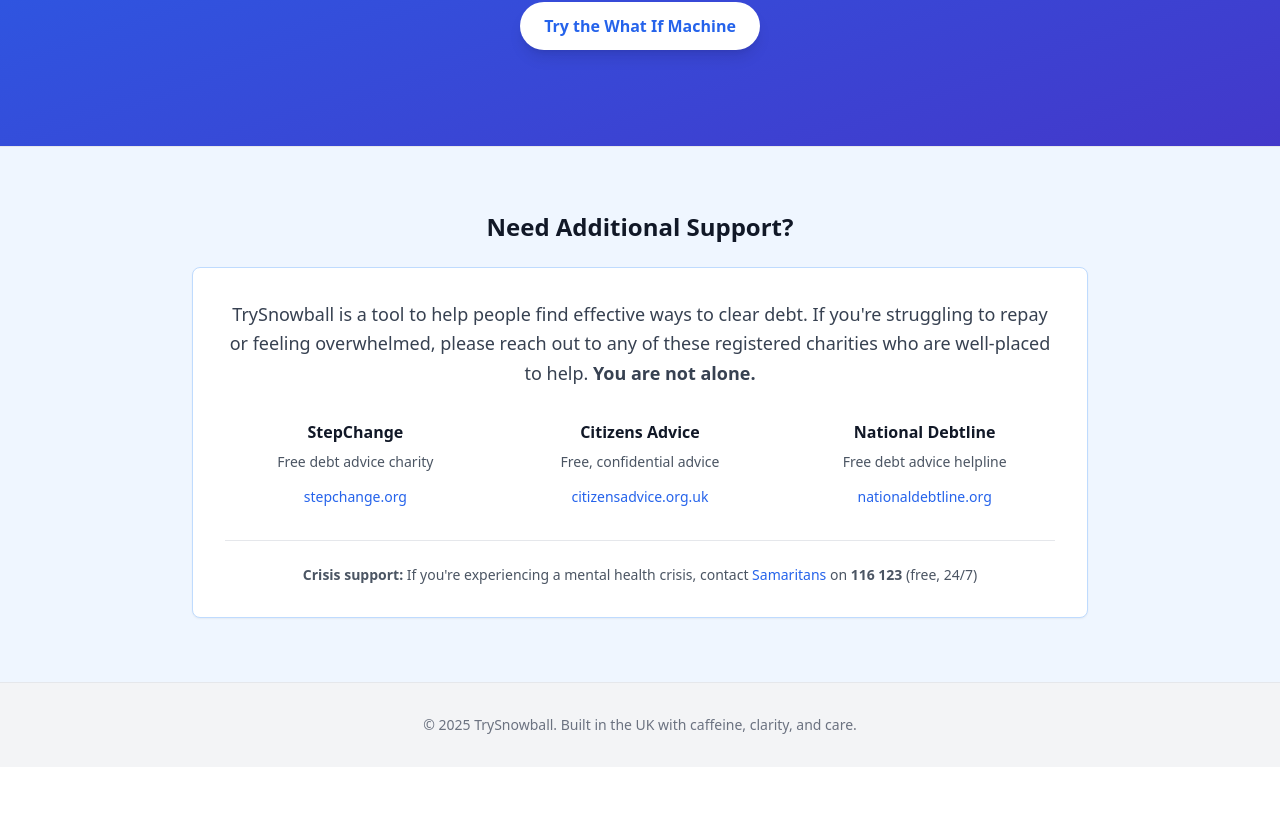
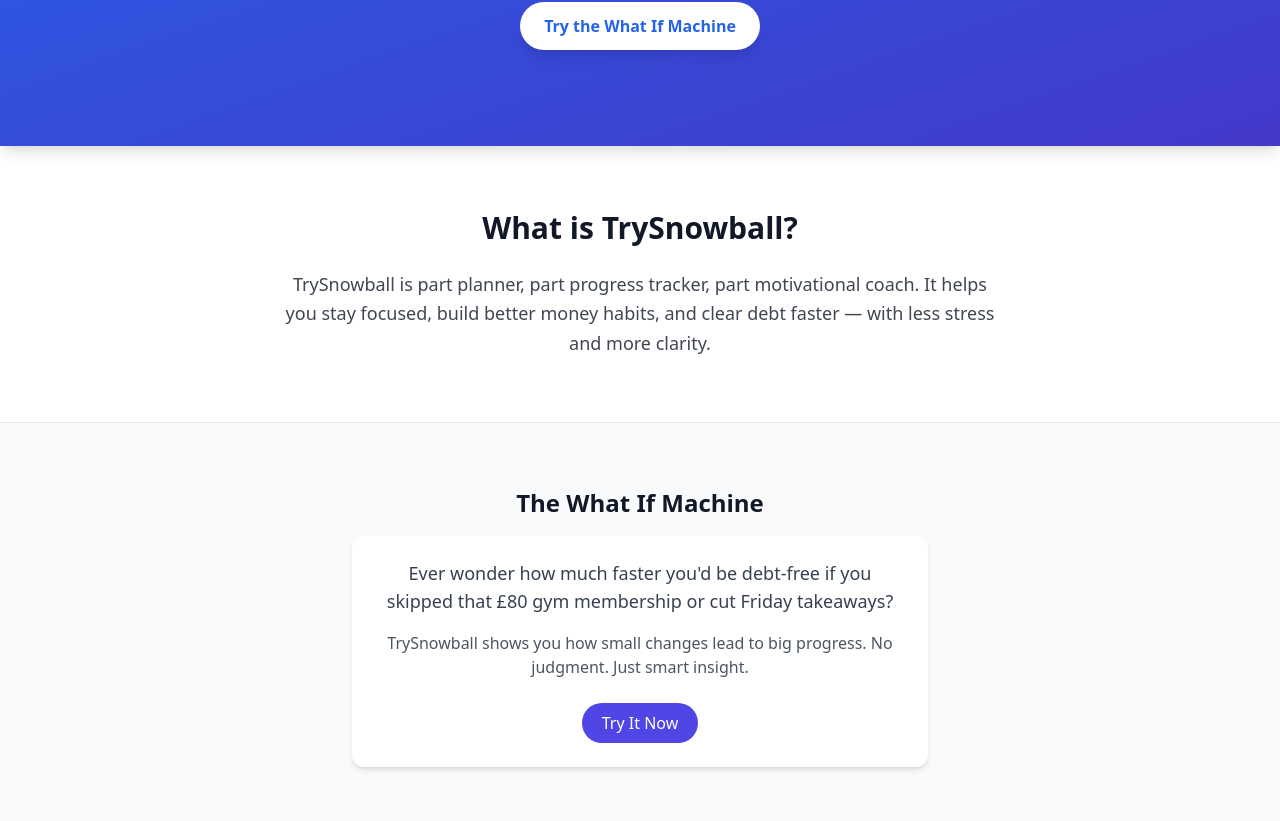
Before and after one commit to richbate/trysnowball-frontend, a React (Create React App) app: page / in a window 1280 px wide. Shown: the part 359-1180 px from the top of the page. Before the commit the page ends 1126 px from the top, so only its background shows below. Built offline with nearby package versions, Linux system fonts and the light colour scheme.

Commit message:
Added content middle section

```diff
--- a/src/App.js
+++ b/src/App.js
@@ -22,6 +22,34 @@
               Try the What If Machine
             </button>
           </header>
+          {/* About Section */}
+<section className="py-16 px-6 max-w-3xl mx-auto text-center">
+  <h2 className="text-3xl font-bold mb-6">What is TrySnowball?</h2>
+  <p className="text-lg opacity-80 leading-relaxed">
+    TrySnowball is part planner, part progress tracker, part motivational coach. It helps you stay focused, build better money habits, and clear debt faster — with less stress and more clarity.
+  </p>
+</section>
+
+{/* What If Machine Teaser */}
+<section className="bg-gray-50 py-16 px-6 text-center border-t">
+  <div className="max-w-4xl mx-auto">
+    <h2 className="text-2xl font-bold mb-4">The What If Machine</h2>
+    <div className="bg-white shadow-md rounded-xl p-6 max-w-xl mx-auto">
+      <p className="text-gray-700 text-lg mb-4">
+        Ever wonder how much faster you'd be debt-free if you skipped that £80 gym membership or cut Friday takeaways?
+      </p>
+      <p className="text-gray-600 mb-6">
+        TrySnowball shows you how small changes lead to big progress. No judgment. Just smart insight.
+      </p>
+      <button
+        onClick={() => setCurrentPage('what-if')}
+        className="inline-block bg-indigo-600 text-white px-5 py-2 rounded-full font-medium hover:bg-indigo-700 transition"
+      >
+        Try It Now
+      </button>
+    </div>
+  </div>
+</section>
           {/* Help & Support Section */}
 <section className="bg-blue-50 py-16 px-6 border-t">
   <div className="max-w-4xl mx-auto text-center">
```
